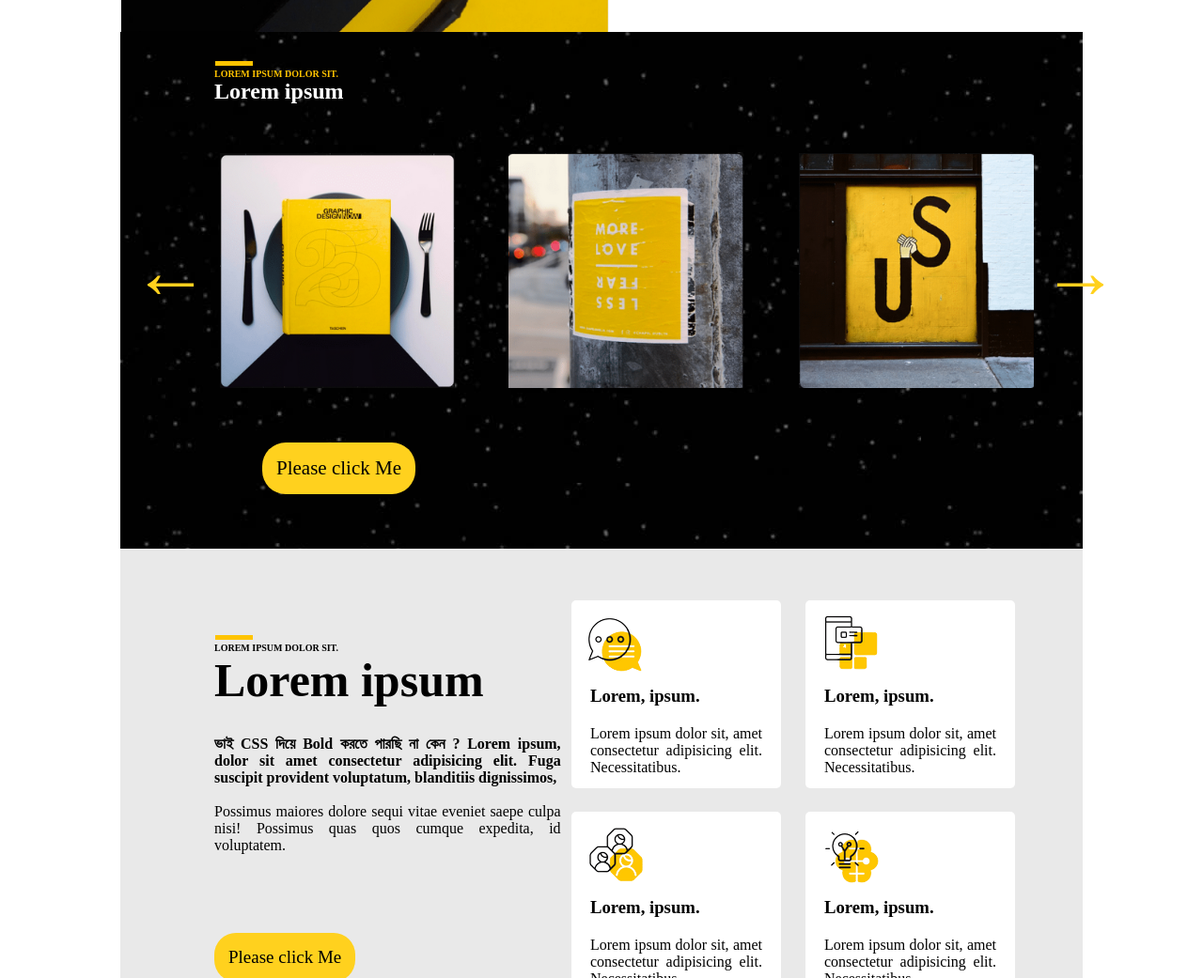
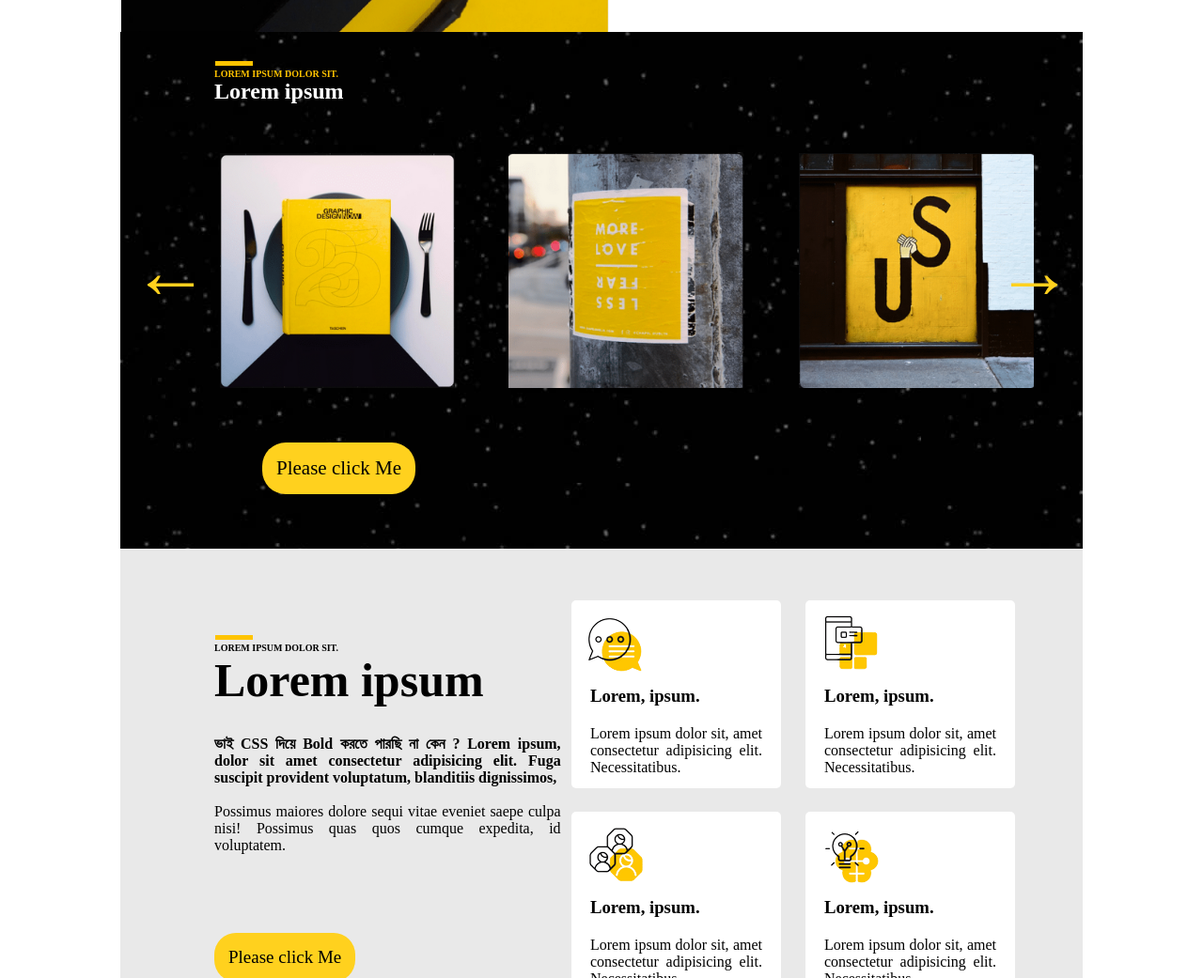
Before and after one commit to mamun8920/My-Fast-Project, a plain HTML site: page Index.html in a window 1280 px wide. Shown: the part 1491-2532 px from the top of the page at 94% size. Drawn offline with Linux system fonts and the light colour scheme.

Commit message:
Update style.css

```diff
--- a/style.css
+++ b/style.css
@@ -245,7 +245,7 @@
     font-size: 83px;
     position: absolute;
     top: 207px;
-    left: 980px;
+    right: 10px;
 }
 
 .text-3rd {
```
